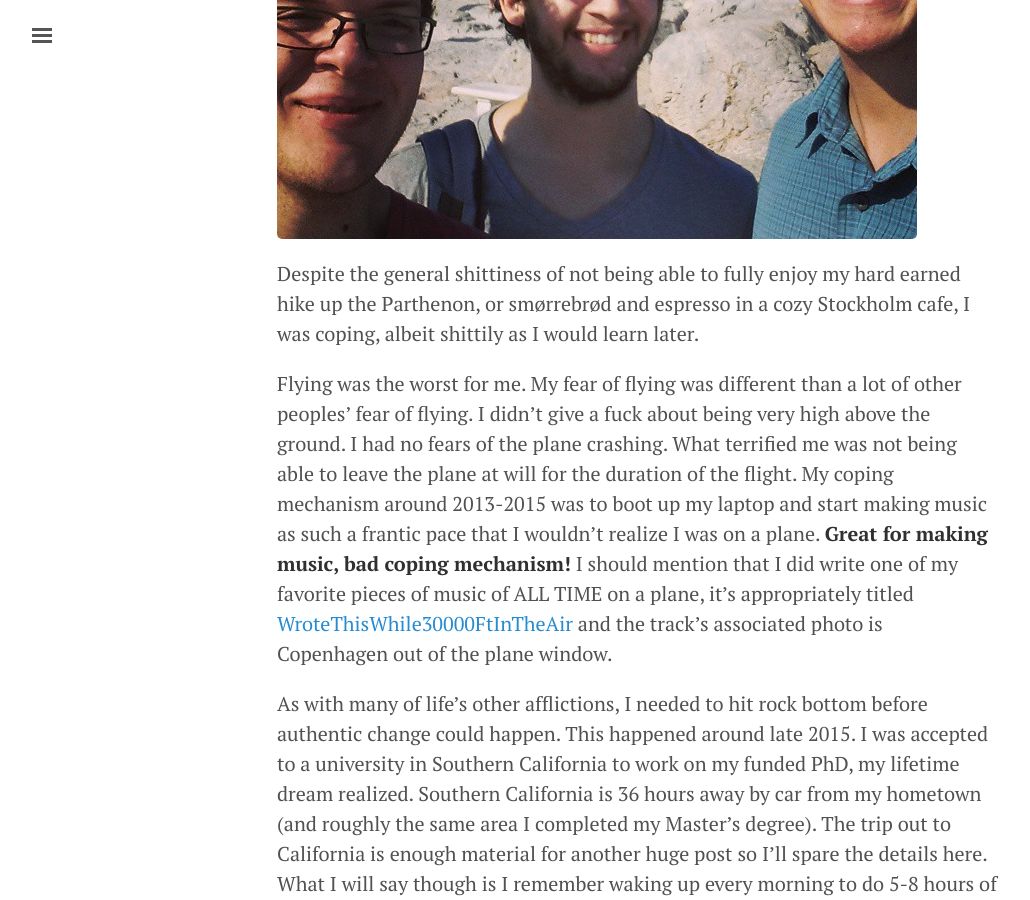
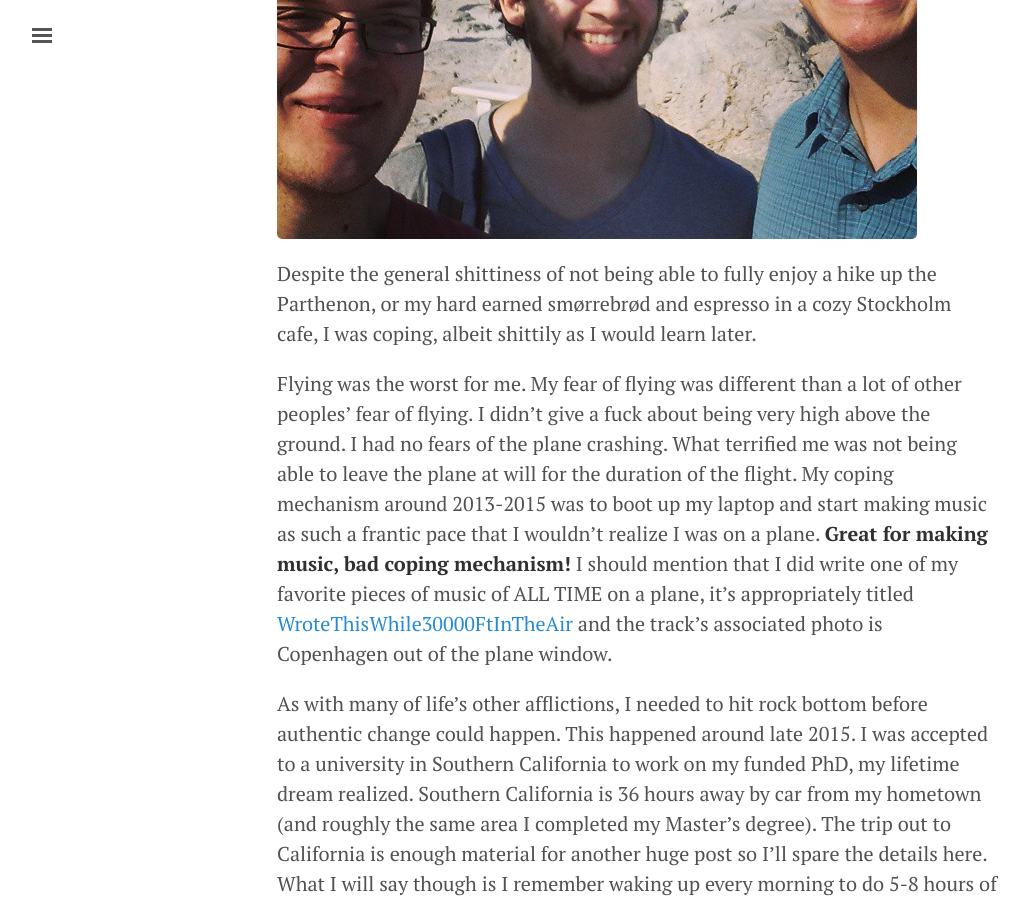
Before and after one commit to jcpsimmons/blog, a Jekyll site: the page built from _posts/2018-1-12-The-Agoraphobe.md, in a window 1280 px wide and 900 px high, scrolled down 2157 px. Shown: the whole window, without its empty margins (3-1033 px from the left). Built offline with Jekyll 4.4.1, drawn with Linux system fonts in a browser that asks for light colours; comment, search, counter and statistics services are not loaded.

Commit message:
spelling

```diff
--- a/_posts/2018-1-12-The-Agoraphobe.md
+++ b/_posts/2018-1-12-The-Agoraphobe.md
@@ -29,7 +29,7 @@ Funnily enough when I talked about it with family and close friends (most extrem
 
 ![Smiling on the Outside](https://simsi.es/blog/public/bgsu-at-parthenon.jpg)
 
-Despite the general shittiness of not being able to fully enjoy my hard earned hike up the Parthenon, or smørrebrød and espresso in a cozy Stockholm cafe, I was coping, albeit shittily as I would learn later.
+Despite the general shittiness of not being able to fully enjoy a hike up the Parthenon, or my hard earned smørrebrød and espresso in a cozy Stockholm cafe, I was coping, albeit shittily as I would learn later.
 
 Flying was the worst for me. My fear of flying was different than a lot of other peoples' fear of flying. I didn't give a fuck about being very high above the ground. I had no fears of the plane crashing. What terrified me was not being able to leave the plane at will for the duration of the flight. My coping mechanism around 2013-2015 was to boot up my laptop and start making music as such a frantic pace that I wouldn't realize I was on a plane. **Great for making music, bad coping mechanism!** I should mention that I did write one of my favorite pieces of music of ALL TIME on a plane, it's appropriately titled [WroteThisWhile30000FtInTheAir](https://soundcloud.com/simsies/wrotethiswhile30000ftintheair) and the track's associated photo is Copenhagen out of the plane window.
 
```
